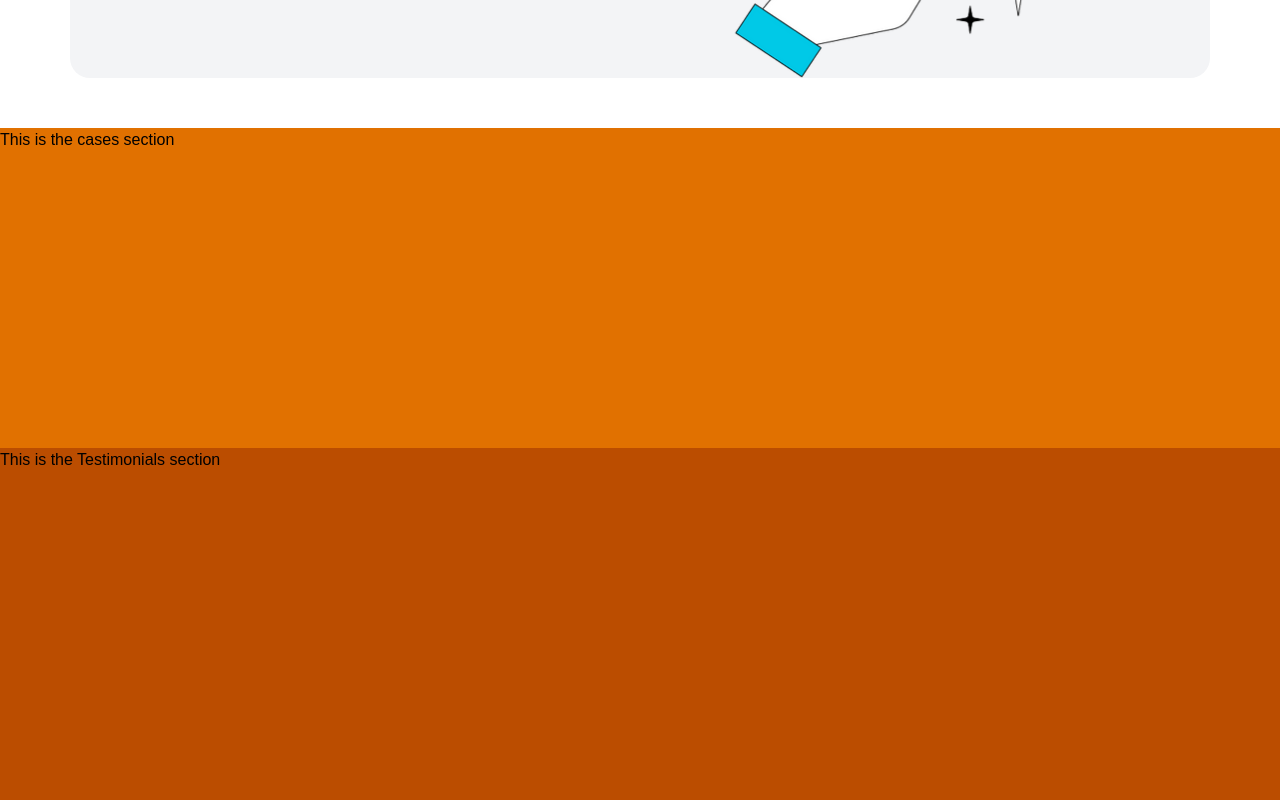
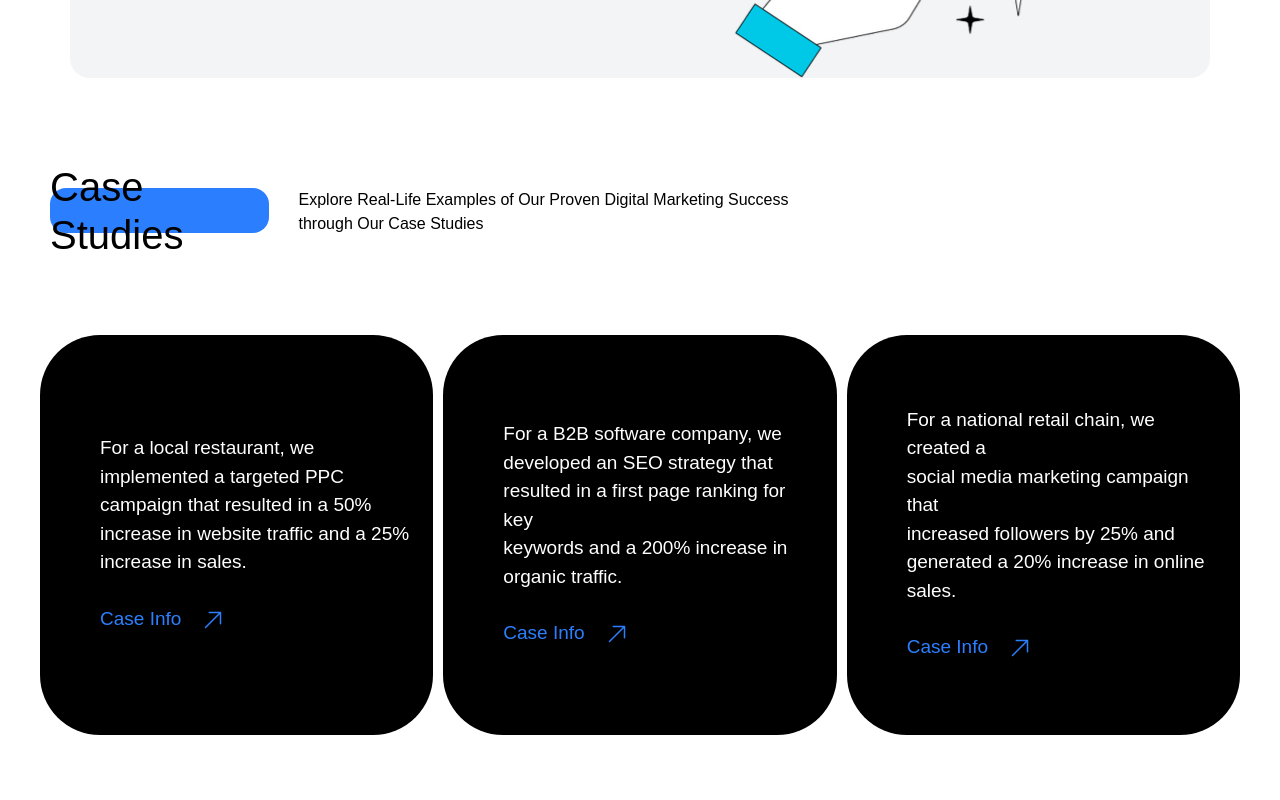
Before and after one commit to kingsLib5/Codivora-Site, a React (Vite) app: page / in a window 1280 px wide. Shown: the part 2060-2860 px from the top of the page. Built offline with nearby package versions, Linux system fonts and the light colour scheme.

Commit message:
codivora

```diff
--- a/src/Pages/Home.jsx
+++ b/src/Pages/Home.jsx
@@ -6,6 +6,7 @@ import Services from '../components/Home-Components/Services';
 import Proposal from '../components/Home-Components/Proposal';
 import UseCases from '../components/Home-Components/UseCases';
 import Testimonials from '../components/Home-Components/Testimonials';
+import Working from '../components/Home-Components/Working';
 
 const Home = () => {
   const location = useLocation();
@@ -61,6 +62,7 @@ const Home = () => {
       <section id="Cases">
         <UseCases />
       </section>
+        <Working />
       <Testimonials/>
     </>
   );
--- a/src/components/Footer-Component/Footer.jsx
+++ b/src/components/Footer-Component/Footer.jsx
@@ -96,7 +96,7 @@ function Footer() {
       {showScrollButton && (
         <button
           onClick={scrollToTop}
-          className="fixed bottom-8 right-8 bg-[#96ce73] p-3 rounded-full shadow-lg hover:bg-[#7db356] transition-colors z-50"
+          className="fixed bottom-8 right-8 bg-[#2B7FFF] p-3 rounded-full shadow-lg hover:bg-[#2b80ffd2] transition-colors z-50"
           aria-label="Scroll to top"
         >
           <svg
@@ -170,7 +170,7 @@ function Footer() {
         <div className="flex flex-col lg:flex-row gap-8 mb-12">
           {/* Contact Info */}
           <div className="lg:w-1/3 space-y-4">
-            <h3 className="text-xl text-[#96ce73] font-semibold">Contact Us</h3>
+            <h3 className="text-xl text-[#2B7FFF] font-semibold">Contact Us</h3>
             <p>Email: codivora1@gmail.com</p>
             <p>Phone: 09018115555</p>
             <p>Address: petrolcam Abuladu,<br />City: Lagos, Country: Nigeria</p>
@@ -184,7 +184,7 @@ function Footer() {
                 placeholder="Enter your Email"
                 className="flex-1 px-4 py-3 bg-transparent border border-gray-600 rounded-lg text-white placeholder-gray-400 focus:outline-none focus:border-[#96ce73]"
               />
-              <button className="bg-[#b9ff66] text-black px-8 py-3 rounded-lg font-semibold hover:bg-[#a2e657] transition-colors">
+              <button className="bg-[#2B7FFF] text-black px-8 py-3 rounded-lg font-semibold hover:bg-[#2b80ffd2] transition-colors">
                 Subscribe to news
               </button>
             </div>
--- a/src/components/Home-Components/UseCases.jsx
+++ b/src/components/Home-Components/UseCases.jsx
@@ -1,13 +1,79 @@
 import React from 'react'
+import { HiArrowUpRight } from "react-icons/hi2";
 
 function UseCases() {
   return (
-    <>
-        <div id='Cases' className=' bg-amber-600 h-[40vh]'>
-            <h1>This is the cases section</h1>
+    <div id="Cases" className="bg-white my-[50px] grid md:grid-rows-12 h-[100vh]">
+      {/* Header Section */}
+      <div className="flex flex-col md:flex-row gap-4 md:gap-[30px] px-4 md:pl-[50px] pt-8 pb-8 md:pt-0 md:row-span-1">
+        <h2 className="service-header py-3 md:py-[15px] bg-blue-500 md:mt-[10px] h-auto md:h-[45px] w-full md:w-[18%] rounded-2xl flex items-center justify-center text-3xl md:text-[40px] capitalize">
+          case studies
+        </h2>
+        <h6 className="service-subheader text-2xl md:text-base md:pt-[10px] text-center md:text-left">
+          Explore Real-Life Examples of Our Proven Digital Marketing Success <br /> through Our Case Studies
+        </h6>
+      </div>
+
+      {/* Cases Grid */}
+      <div className="grid p-10  my-[50px] h-auto md:h-[60vh]">
+        <div className="grid grid-cols-1 md:grid-cols-3 gap-[10px]">
+          <div className="bg-black text-white rounded-[60px] grid items-center text-[19px] pl-[60px] p-6">
+            <div className="space-y-7">
+              <div>
+                <p>
+                  For a local restaurant, we <br />
+                  implemented a targeted PPC <br />
+                  campaign that resulted in a 50% <br />
+                  increase in website traffic and a 25% <br />
+                  increase in sales.
+                </p>
+              </div>
+              <div className="flex gap-[20px]">
+                <p className="text-blue-500">Case Info</p>
+                <p className="text-2xl">
+                  <HiArrowUpRight className="font-bold text-blue-500 h-[30px]" />
+                </p>
+              </div>
+            </div>
+          </div>
+          <div className="bg-black text-white rounded-[60px] grid items-center text-[19px] pl-[60px] p-6">
+            <div className="space-y-7">
+              <div>
+                For a B2B software company, we <br />
+                developed an SEO strategy that <br />
+                resulted in a first page ranking for key <br />
+                keywords and a 200% increase in <br />
+                organic traffic.
+              </div>
+              <div className="flex gap-[20px]">
+                <p className="text-blue-500">Case Info</p>
+                <p className="text-2xl">
+                  <HiArrowUpRight className="font-bold text-blue-500 h-[30px]" />
+                </p>
+              </div>
+            </div>
+          </div>
+          <div className="bg-black text-white rounded-[60px] grid items-center text-[19px] pl-[60px] p-6">
+            <div className="space-y-7">
+              <div>
+                For a national retail chain, we created a <br />
+                social media marketing campaign that <br />
+                increased followers by 25% and <br />
+                generated a 20% increase in online <br />
+                sales.
+              </div>
+              <div className="flex gap-[20px]">
+                <p className="text-blue-500">Case Info</p>
+                <p className="text-2xl">
+                  <HiArrowUpRight className="font-bold text-blue-500 h-[30px]" />
+                </p>
+              </div>
+            </div>
+          </div>
         </div>
-    </>
+      </div>
+    </div>
   )
 }
 
-export default UseCases
+export default UseCases;
--- /dev/null
+++ b/src/components/Home-Components/Working.jsx
@@ -0,0 +1,11 @@
+import React from 'react'
+
+function Working() {
+  return (
+      <>
+      <div className=" grid bg-green-200"></div>
+      </>
+  )
+}
+
+export default Working
--- a/src/components/Pricing-Components/Price1.jsx
+++ b/src/components/Pricing-Components/Price1.jsx
@@ -110,7 +110,7 @@ function Price1() {
 
             {/* Button */}
             <div className="row-span-1 flex justify-center items-center">
-              <button className="bg-[#b9ff66] text-black w-[80%] py-3 px-8 rounded-lg font-semibold hover:bg-black hover:text-white transition-colors">
+              <button className="bg-[#2B7FFF] text-black w-[80%] py-3 px-8 rounded-lg font-semibold hover:bg-black hover:text-white transition-colors">
                 Get Started
               </button>
             </div>
```
Also changed, not shown: src/components/About-Components/About3.jsx (+7 -7 lines).
